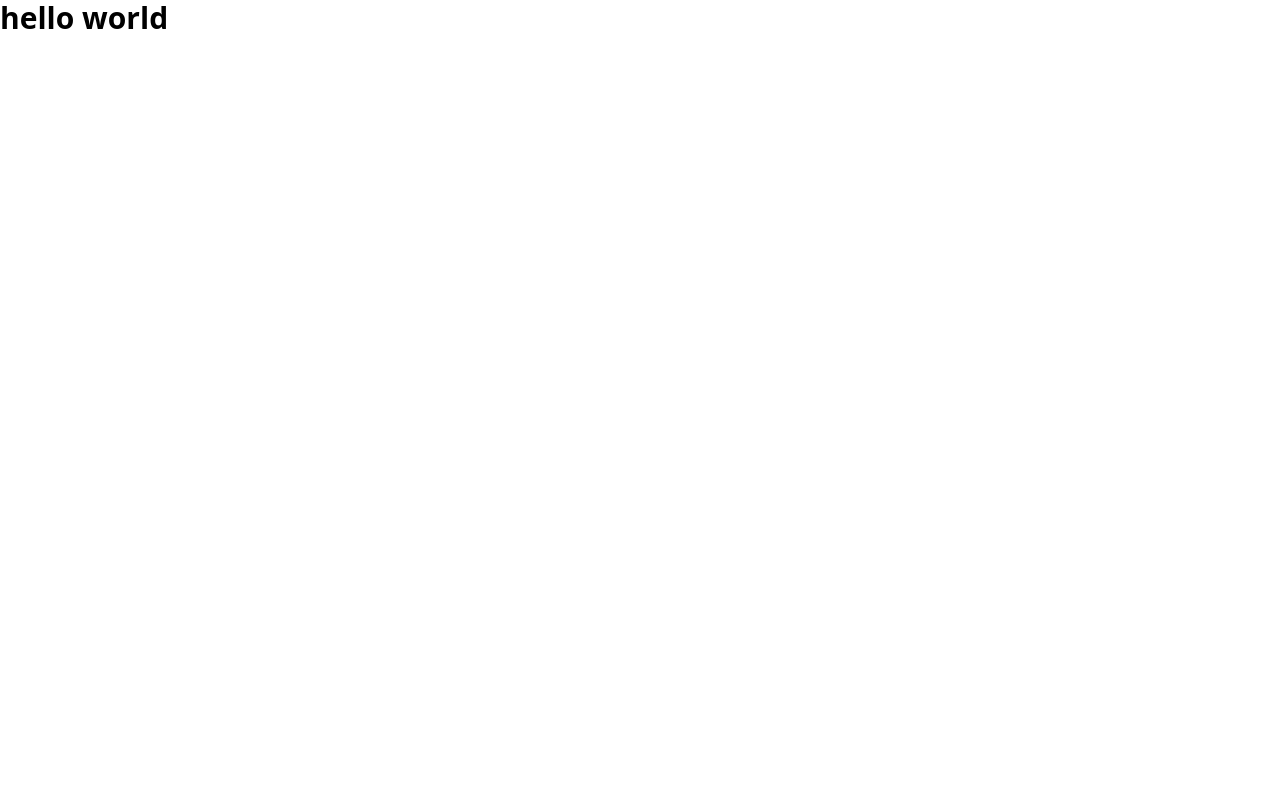
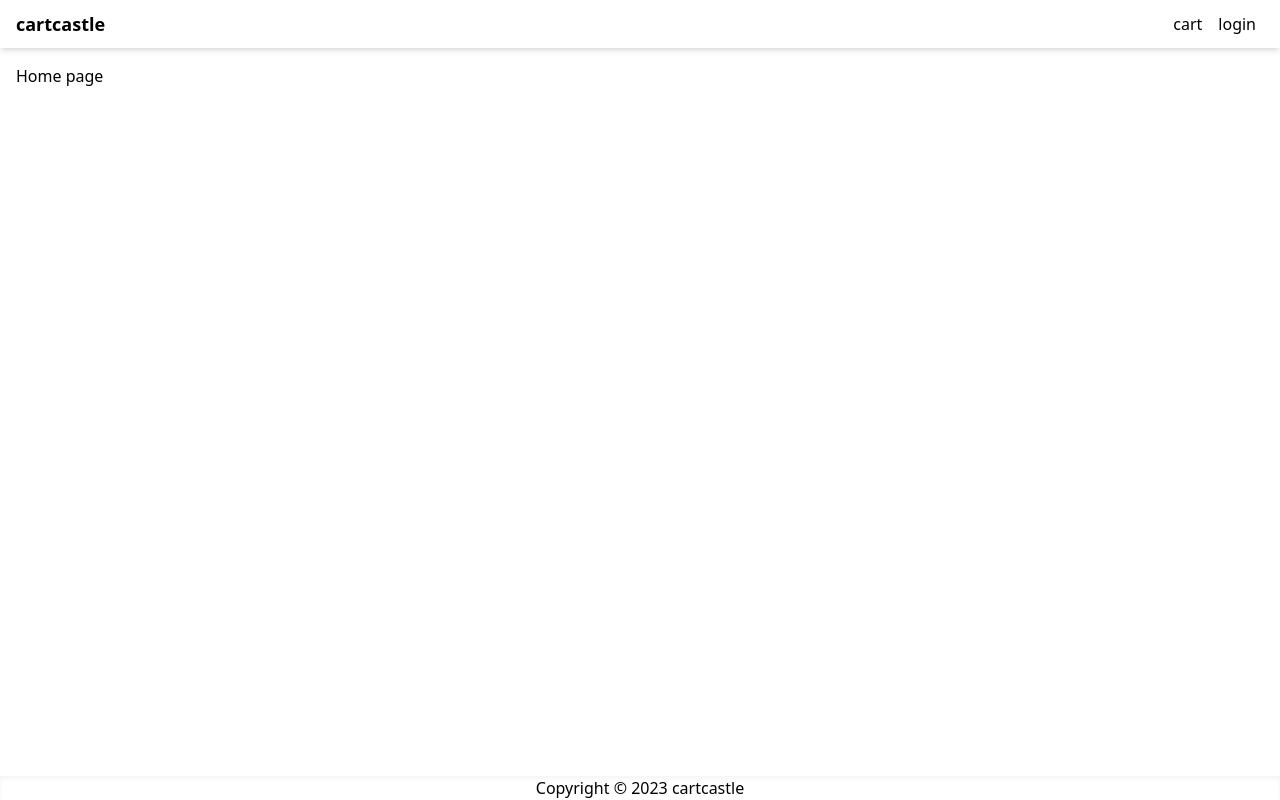
Before and after one commit to muhammedsavadtp/cartcastle, a Next.js app: page / in a window 1280 px wide. Built offline with nearby package versions, Linux system fonts and the light colour scheme.

Commit message:
Create website layout

```diff
--- /dev/null
+++ b/components/Layout.js
@@ -0,0 +1,45 @@
+import Head from "next/head";
+import Link from "next/link";
+
+const Layout = ({ title, children }) => {
+  //get current year function
+  const currentYear = () => {
+    const now = new Date();
+    const year = now.getFullYear();
+    return year;
+  };
+
+  return (
+    <>
+      <Head>
+        <title>{title ? title + " - cartcastle" : "cartcastle"} </title>
+        <meta name="description" content="Ecommerce webdsite" />
+        <meta name="viewport" content="width=device-width, initial-scale=1" />
+        <link rel="icon" href="/favicon.ico" />
+      </Head>
+      <div className="flex min-h-screen flex-col justify-between">
+        <header>
+          <nav className="flex h-12 justify-between shadow-md items-center px-4">
+            <Link href={"/"} className="text-lg font-bold">
+              cartcastle
+            </Link>
+            <div>
+              <Link className="p-2" href={"/cart"}>
+                cart
+              </Link>
+              <Link className="p-2" href={"/login"}>
+                login
+              </Link>
+            </div>
+          </nav>
+        </header>
+        <main className="container m-auto mt-4 px-4">{children}</main>
+        <footer className="flex justify-center items-center shadow-inner">
+          Copyright © {currentYear()} cartcastle{" "}
+        </footer>
+      </div>
+    </>
+  );
+};
+
+export default Layout;
--- a/package.json
+++ b/package.json
@@ -17,6 +17,7 @@
   },
   "devDependencies": {
     "autoprefixer": "^10.4.14",
+    "eslint-config-prettier": "^8.8.0",
     "postcss": "^8.4.21",
     "tailwindcss": "^3.3.0"
   }
--- a/src/pages/index.js
+++ b/src/pages/index.js
@@ -1,18 +1,6 @@
-import Head from 'next/head'
-
+import Head from "next/head";
+import Layout from "../../components/Layout";
 
 export default function Home() {
-  return (
-    <div>
-      <Head>
-        <title>Create Next App</title>
-        <meta name="description" content="Generated by create next app" />
-        <meta name="viewport" content="width=device-width, initial-scale=1" />
-        <link rel="icon" href="/favicon.ico" />
-      </Head>
-      <h1 className="text-3xl font-bold">
-       hello world
-      </h1>
-    </div>
-  )
+  return <Layout title={'homePage'}>Home page</Layout>;
 }
```
Also changed, not shown: .babelrc (added), .eslintrc.json, 2 other files (tests, documents, lock files or other folders).
